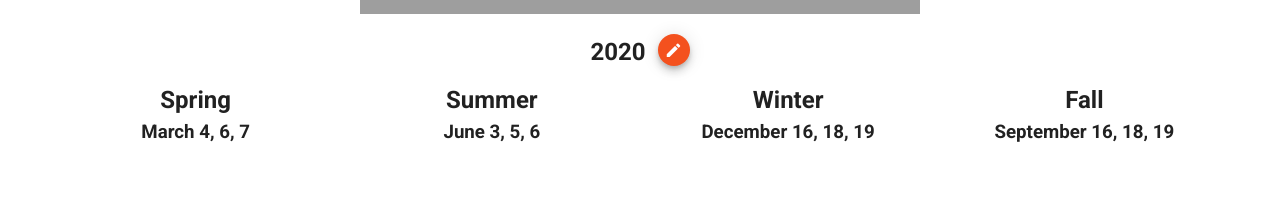
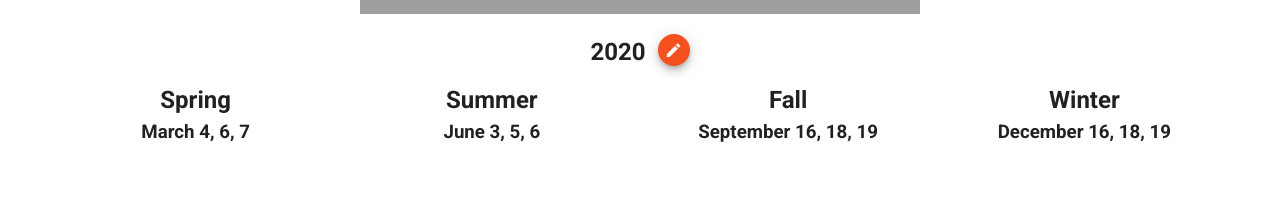
Before and after one commit to saint-isidore-guild/ember-days, a Vue app: page / in a window 1280 px wide. Shown: the part 377-585 px from the top of the page. Built offline with nearby package versions, Linux system fonts and the light colour scheme; grey boxes are pictures that could not be loaded.

Commit message:
correct season order

```diff
--- a/src/components/EmberDays.vue
+++ b/src/components/EmberDays.vue
@@ -3,8 +3,8 @@
     <v-row class="text-center">
       <season-card season-name="Spring" :start-date="spring"></season-card>
       <season-card season-name="Summer" :start-date="summer"></season-card>
+      <season-card season-name="Fall" :start-date="fall"></season-card>
       <season-card season-name="Winter" :start-date="winter"></season-card>
-      <season-card season-name="Fall" :start-date="fall"></season-card>
     </v-row>
   </v-container>
 </template>
```
